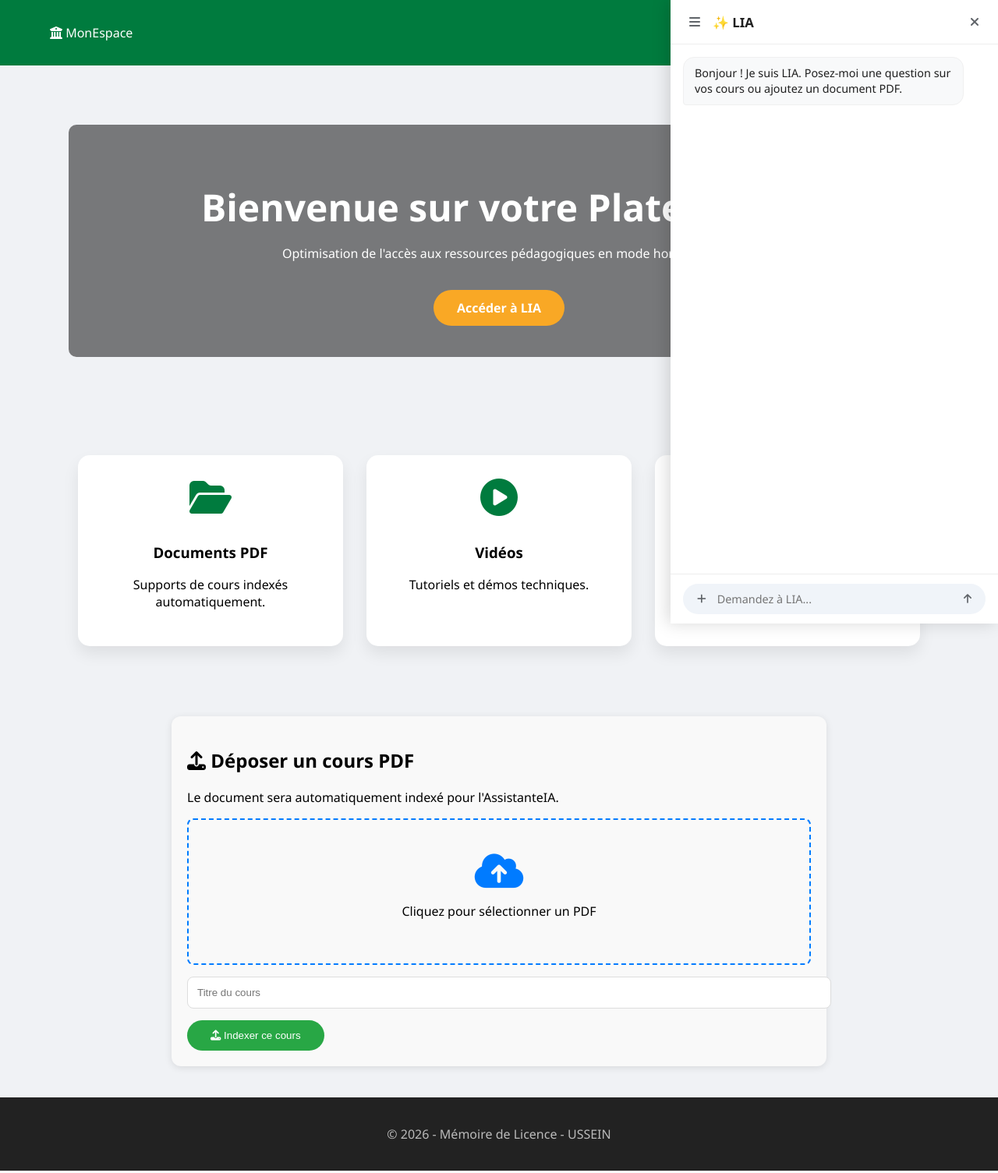
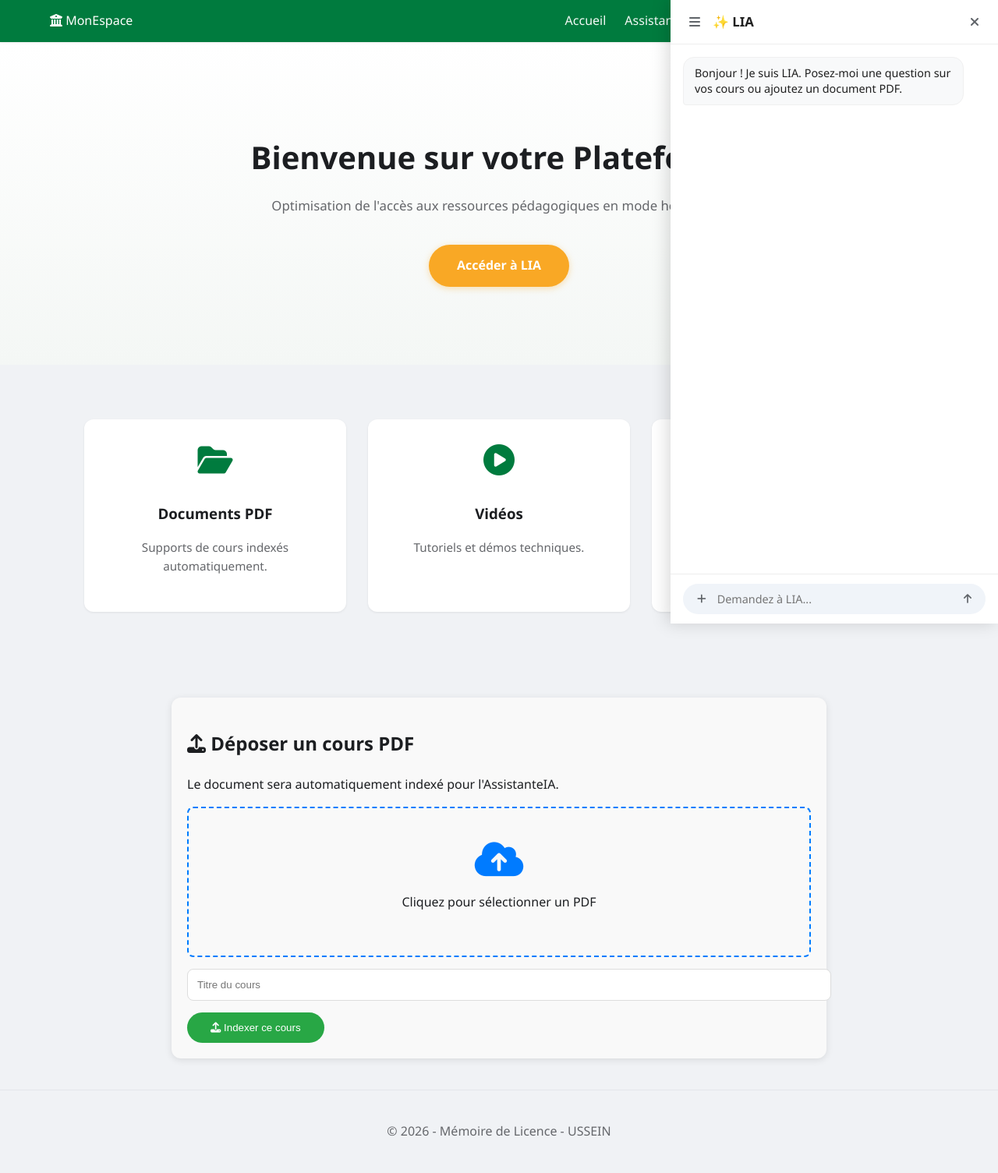
Before and after one commit to Alimatou2025/projet_memoire, a Django app: page / in a window 1280 px wide. Shown: the whole page at 78% size. Run offline with Django 5.2, Linux system fonts and the light colour scheme; data that the repository does not hold is empty.

Commit message:
Design confortable, lien recommandations, docker-compose

```diff
--- a/app/static/css/assistant.css
+++ b/app/static/css/assistant.css
@@ -6,7 +6,7 @@
     width: 56px;
     height: 56px;
     border-radius: 50%;
-    background: linear-gradient(135deg, #1a73e8, #4285f4);
+    background: linear-gradient(135deg, #007b3e, #00a352);
     color: white;
     border: none;
     cursor: pointer;
@@ -159,7 +159,7 @@
 }
 
 .history-item.active {
-    background: #d3e3fd;
+    background: #e8f5ee;
     font-weight: 600;
 }
 
@@ -249,8 +249,8 @@
     display: flex;
     align-items: center;
     gap: 8px;
-    background: #e8f0fe;
-    color: #1a73e8;
+    background: #e8f5ee;
+    color: #007b3e;
     padding: 6px 12px;
     border-radius: 8px;
     font-size: 0.8rem;
@@ -260,7 +260,7 @@
 .file-preview button {
     background: none;
     border: none;
-    color: #1a73e8;
+    color: #007b3e;
     cursor: pointer;
     margin-left: auto;
 }
@@ -300,11 +300,11 @@
 
 .add-btn:hover, .send-btn:hover {
     background: #e1e5ea;
-    color: #1a73e8;
+    color: #007b3e;
 }
 .history-rename-input {
     width: 100%;
-    border: 1px solid #1a73e8;
+    border: 1px solid #007b3e;
     border-radius: 6px;
     padding: 4px 8px;
     font-size: 0.85rem;
--- a/app/static/css/style.css
+++ b/app/static/css/style.css
@@ -1,87 +1,135 @@
 :root {
-    --primary-green: #007b3e; /* Vert USSEIN */
+    --primary-green: #007b3e;
+    --primary-green-soft: #e8f5ee;
     --accent-gold: #f9a825;
+    --text-primary: #1c1e21;
+    --text-secondary: #65676b;
+    --bg-page: #f0f2f5;
     --white: #ffffff;
 }
 
 body {
     margin: 0;
-    font-family: 'Segoe UI', sans-serif;
-    background-color: #f0f2f5;
+    font-family: 'Segoe UI', system-ui, -apple-system, sans-serif;
+    background-color: var(--bg-page);
+    color: var(--text-primary);
+    line-height: 1.6;
 }
 
 .navbar {
     background-color: var(--primary-green);
     color: white;
-    padding: 15px 5%;
+    padding: 14px 5%;
     display: flex;
     justify-content: space-between;
     align-items: center;
     position: sticky;
     top: 0;
     z-index: 1000;
+    box-shadow: 0 1px 3px rgba(0,0,0,0.08);
 }
 
 .nav-links {
     list-style: none;
     display: flex;
-    gap: 20px;
+    gap: 24px;
+    margin: 0;
+    padding: 0;
 }
+.nav-links a {
+    color: white;
+    text-decoration: none;
+    font-weight: 500;
+    opacity: 0.95;
+    transition: opacity 0.15s ease;
+}
+.nav-links a:hover { opacity: 1; }
 
-.nav-links a { color: white; text-decoration: none; font-weight: 500; }
-
-/* --- SECTION AVEC TON IMAGE DE FOND --- */
 .hero-section {
-    /* On utilise l'URL de l'image que tu as choisie */
-    background-image: url('../images/fond_tech.jpg') no-repeat center center fixed;
-    background-size: cover;
-    background-position: center;
-    height: 450px;
+    background: linear-gradient(180deg, #ffffff 0%, #f4f7f5 100%);
+    height: auto;
+    padding: 90px 5% 100px;
     position: relative;
     display: flex;
     align-items: center;
     justify-content: center;
-    color: white;
+    color: var(--text-primary);
     text-align: center;
 }
-
 .hero-overlay {
-    background: rgba(0, 0, 0, 0.5); /* Pour que le texte soit bien lisible sur l'image */
-    padding: 40px;
-    border-radius: 10px;
-    width: 80%;
+    padding: 0;
+    border-radius: 0;
+    width: 100%;
+    max-width: 640px;
 }
-
-.hero-section h1 { font-size: 3rem; margin-bottom: 10px; }
+.hero-section h1 {
+    font-size: 2.5rem;
+    font-weight: 600;
+    margin-bottom: 16px;
+    color: var(--text-primary);
+}
+.hero-section p {
+    color: var(--text-secondary);
+    font-size: 1.05rem;
+    line-height: 1.6;
+    margin-bottom: 8px;
+}
 
 .btn-main {
     background-color: var(--accent-gold);
     color: white;
-    padding: 12px 30px;
+    padding: 14px 36px;
     border-radius: 30px;
     text-decoration: none;
-    font-weight: bold;
+    font-weight: 600;
     display: inline-block;
-    margin-top: 20px;
+    margin-top: 28px;
+    box-shadow: 0 2px 8px rgba(249, 168, 37, 0.35);
+    transition: transform 0.15s ease, box-shadow 0.15s ease;
+}
+.btn-main:hover {
+    transform: translateY(-1px);
+    box-shadow: 0 4px 12px rgba(249, 168, 37, 0.4);
 }
 
 .features {
     display: flex;
     justify-content: center;
-    gap: 30px;
-    padding: 50px 5%;
+    gap: 28px;
+    padding: 70px 5%;
     flex-wrap: wrap;
 }
-
 .feature-card {
     background: white;
-    padding: 30px;
-    border-radius: 15px;
-    box-shadow: 0 10px 20px rgba(0,0,0,0.08);
+    padding: 32px 28px;
+    border-radius: 12px;
+    box-shadow: 0 1px 3px rgba(0,0,0,0.08);
     text-align: center;
     width: 280px;
+    transition: box-shadow 0.15s ease, transform 0.15s ease;
+}
+.feature-card:hover {
+    box-shadow: 0 4px 14px rgba(0,0,0,0.1);
+    transform: translateY(-2px);
+}
+.feature-card i {
+    font-size: 2.5rem;
+    color: var(--primary-green);
+    margin-bottom: 16px;
+}
+.feature-card h3 {
+    color: var(--text-primary);
+    margin-bottom: 8px;
+}
+.feature-card p {
+    color: var(--text-secondary);
+    font-size: 0.95rem;
 }
 
-.feature-card i { font-size: 3rem; color: var(--primary-green); margin-bottom: 15px; }
-
-footer { background: #222; color: #bbb; text-align: center; padding: 20px; }
+footer {
+    background: #f0f2f5;
+    color: var(--text-secondary);
+    text-align: center;
+    padding: 24px;
+    border-top: 1px solid #e4e6eb;
+}
--- a/app/templates/index.html
+++ b/app/templates/index.html
@@ -57,6 +57,7 @@
             <li><a href="#">Accueil</a></li>
             <li><a href="#" onclick="toggleAssistant(); return false;">AssistanteIA</a></li>
             <li><a href="#upload">Déposer un cours</a></li>
+            <li><a href="/recommandation/">Recommandations</a></li>
         </ul>
     </nav>
 
--- a/app/templates/recommandation.html
+++ b/app/templates/recommandation.html
@@ -1,4 +1,3 @@
-{% load static %}
 <!DOCTYPE html>
 <html lang="fr">
 <head>
--- a/docker-compose.yml
+++ b/docker-compose.yml
@@ -15,6 +15,7 @@ services:
     image: arm64v8/mariadb:10.11
     platform: linux/arm64
     container_name: memoire_db
+    restart: always
     environment:
       MYSQL_DATABASE: plateforme_db
       MYSQL_ROOT_PASSWORD: alima
@@ -37,6 +38,7 @@ services:
   web:
     build: ./app
     container_name: memoire_app
+    restart: always
     dns:
       - 8.8.8.8
       - 8.8.4.4
```
